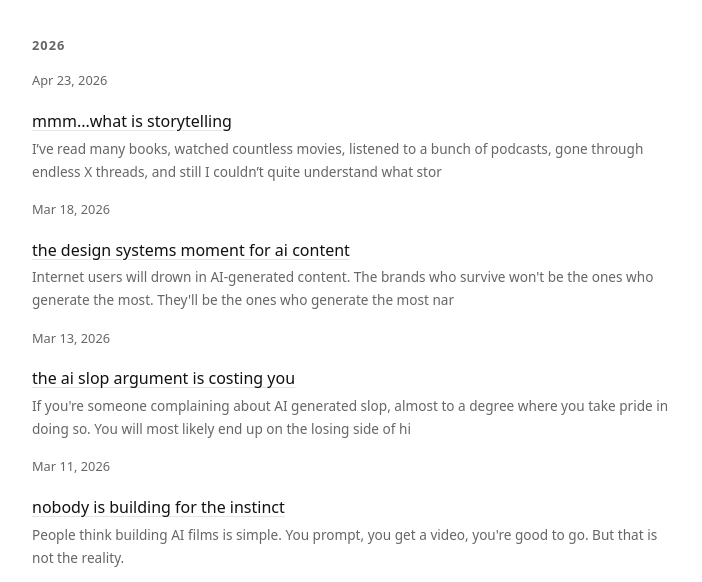
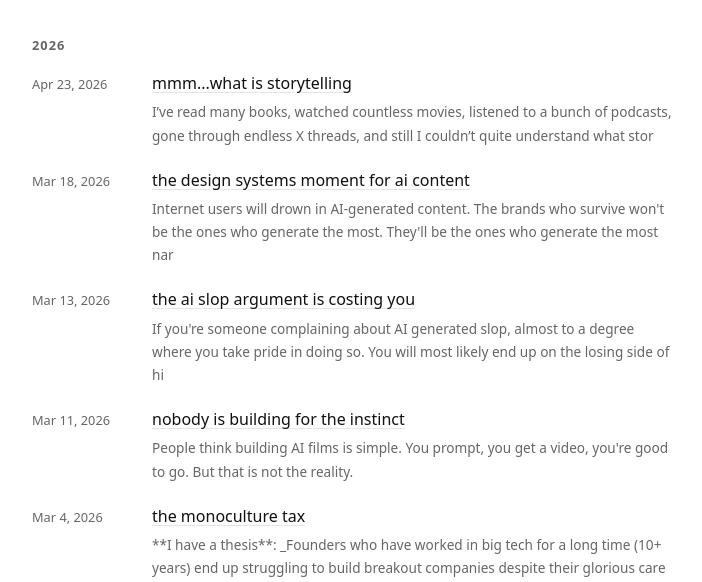
Before and after one commit to heysheevcharan/fountainhead-blog, an Astro site: page /blog in a window 1280 px wide. Shown: the part 202-784 px from the top of the page, without its empty margins (288-990 px from the left). Built offline with nearby package versions, Linux system fonts and the light colour scheme; Astro itself is replaced by a stand-in of ours.

Commit message:
fix: align date and title on blog list

```diff
--- a/src/pages/blog/index.astro
+++ b/src/pages/blog/index.astro
@@ -40,18 +40,18 @@ const years = Object.keys(grouped).sort((a, b) => Number(b) - Number(a));
       </h2>
       <ul style="list-style: none; padding: 0;">
         {grouped[year].map((post) => (
-          <li style="margin-bottom: 1rem; display: flex; gap: 1rem; align-items: baseline; flex-wrap: wrap;">
-            <span class="text-muted" style="flex-shrink: 0; font-size: 0.8rem; font-variant-numeric: tabular-nums; min-width: 6rem;">
-              {formatDate(post.data.pubDate)}
-            </span>
-            <div>
+          <li style="margin-bottom: 1.25rem;">
+            <div style="display: flex; gap: 1rem; align-items: baseline;">
+              <span class="text-muted" style="flex-shrink: 0; font-size: 0.8rem; font-variant-numeric: tabular-nums; min-width: 6.5rem;">
+                {formatDate(post.data.pubDate)}
+              </span>
               <a href={`/blog/${post.id}`}>{post.data.title}</a>
-              {post.data.description && (
-                <p class="text-muted" style="margin: 0.1rem 0 0; font-size: 0.85rem;">
-                  {post.data.description}
-                </p>
-              )}
             </div>
+            {post.data.description && (
+              <p class="text-muted" style="margin: 0.2rem 0 0 7.5rem; font-size: 0.85rem;">
+                {post.data.description}
+              </p>
+            )}
           </li>
         ))}
       </ul>
--- a/src/pages/index.astro
+++ b/src/pages/index.astro
@@ -37,8 +37,8 @@ function formatDate(date: Date) {
       <h2 style="margin-top: 0;">writing</h2>
       <ul style="list-style: none; padding: 0;">
         {posts.map((post) => (
-          <li style="margin-bottom: 1rem; display: flex; gap: 1rem; align-items: baseline; flex-wrap: wrap;">
-            <span class="text-muted" style="flex-shrink: 0; font-size: 0.8rem; font-variant-numeric: tabular-nums;">
+          <li style="margin-bottom: 1rem; display: flex; gap: 1rem; align-items: baseline;">
+            <span class="text-muted" style="flex-shrink: 0; font-size: 0.8rem; font-variant-numeric: tabular-nums; min-width: 6.5rem;">
               {formatDate(post.data.pubDate)}
             </span>
             <a href={`/blog/${post.id}`} style="text-decoration-color: var(--border);">
```
